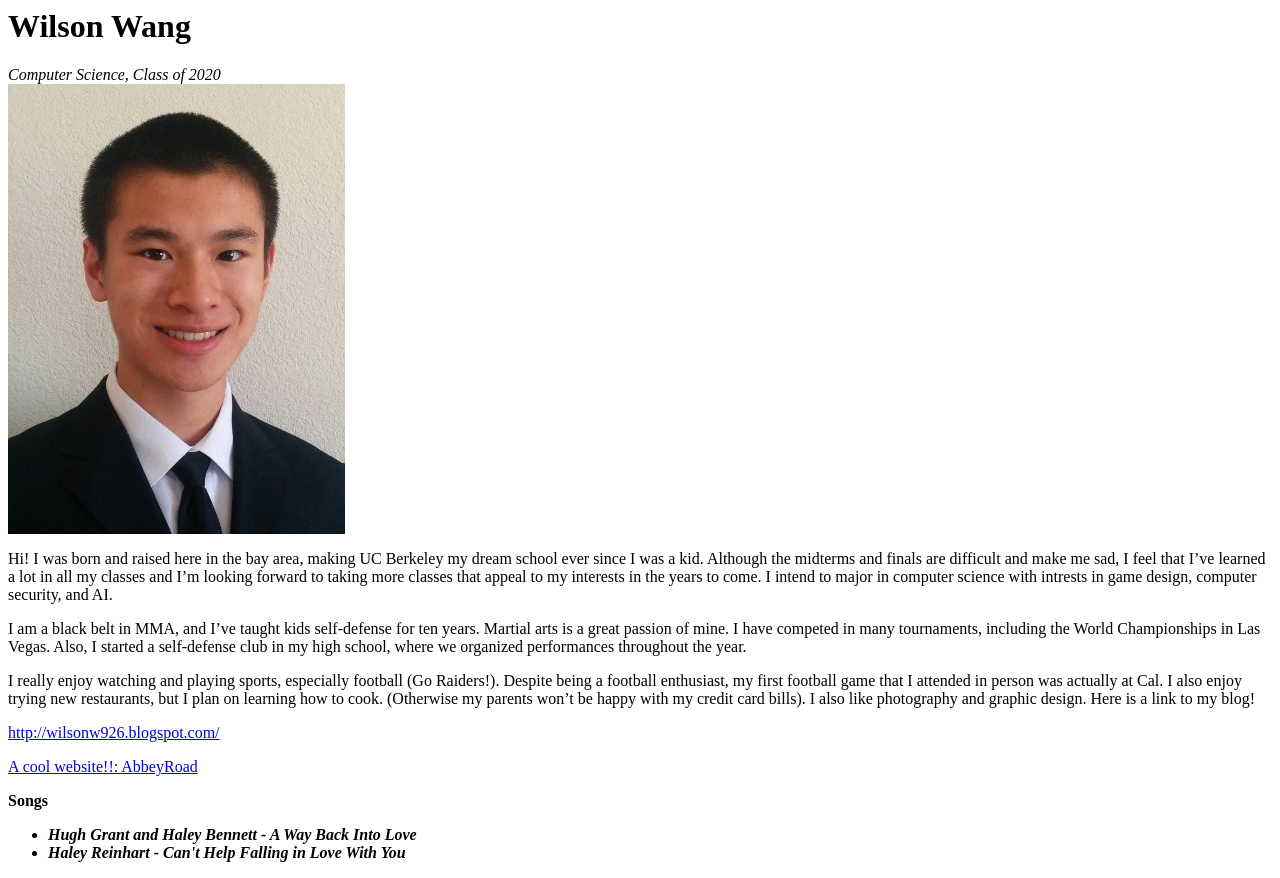
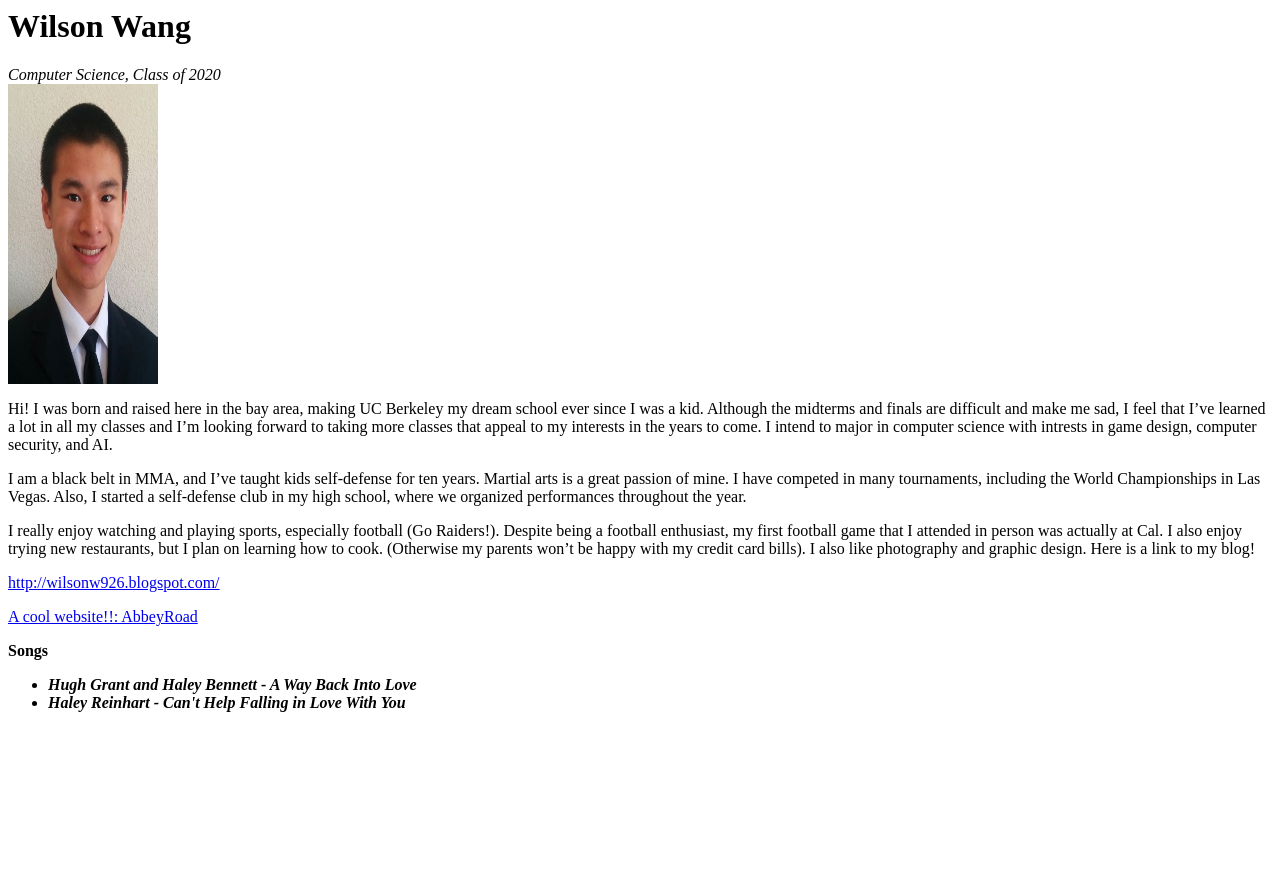
Before and after one commit to wilsonw926/wilsonw926.github.io, a plain HTML site: page index.html in a window 1280 px wide. After the commit the page ends 800 px from the top, so only its background shows below. Drawn offline with Linux system fonts and the light colour scheme.

```diff
--- a/index.html
+++ b/index.html
@@ -9,7 +9,7 @@
 		<em>Computer Science, Class of 2020</em>
 
 		<div>
-			<img src = "/wilsonw926.github.io/assets/img/WilsonWang.jpg">
+			<img src = "/wilsonw926.github.io/assets/img/WilsonWang.jpg" height = "300" width = "150">
 		</div>
 
 		<p>
```
